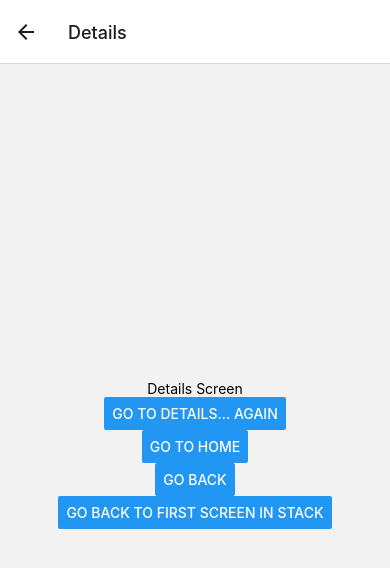
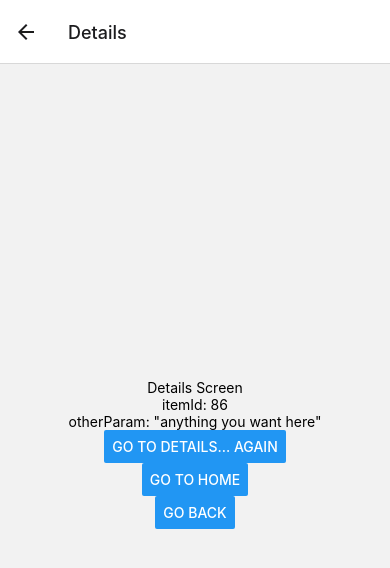
Before and after one commit to diegovester/ExpoTemplate, a React Native app: screen / in a window 390 px wide. Both pictures are taken after a click on the button "GO TO DETAILS". Shown: the top 568 px of the page. Built offline with nearby package versions, Linux system fonts and the light colour scheme.

Commit message:
Passing parameters to routes

```diff
--- a/App.js
+++ b/App.js
@@ -11,26 +11,36 @@
       <Text>Home Screen</Text>
       <Button
         title="Go to Details"
-        onPress={() => navigation.navigate('Details')}
+        onPress={() => {
+          /* 1. Navigate to the Details route with params */
+          navigation.navigate('Details', {
+            itemId: 86,
+            otherParam: 'anything you want here',
+          });
+        }}
       />
     </View>
   );
 }
 
-function DetailsScreen({ navigation }) {
+function DetailsScreen({ route, navigation }) {
+  /* 2. Get the param */
+  const { itemId, otherParam } = route.params;
   return (
     <View style={{ flex: 1, alignItems: 'center', justifyContent: 'center' }}>
       <Text>Details Screen</Text>
+      <Text>itemId: {JSON.stringify(itemId)}</Text>
+      <Text>otherParam: {JSON.stringify(otherParam)}</Text>
       <Button
         title="Go to Details... again"
-        onPress={() => navigation.push('Details')}
+        onPress={() =>
+          navigation.push('Details', {
+            itemId: Math.floor(Math.random() * 100),
+          })
+        }
       />
       <Button title="Go to Home" onPress={() => navigation.navigate('Home')} />
       <Button title="Go back" onPress={() => navigation.goBack()} />
-      <Button
-        title="Go back to first screen in stack"
-        onPress={() => navigation.popToTop()}
-      />
     </View>
   );
 }
```
